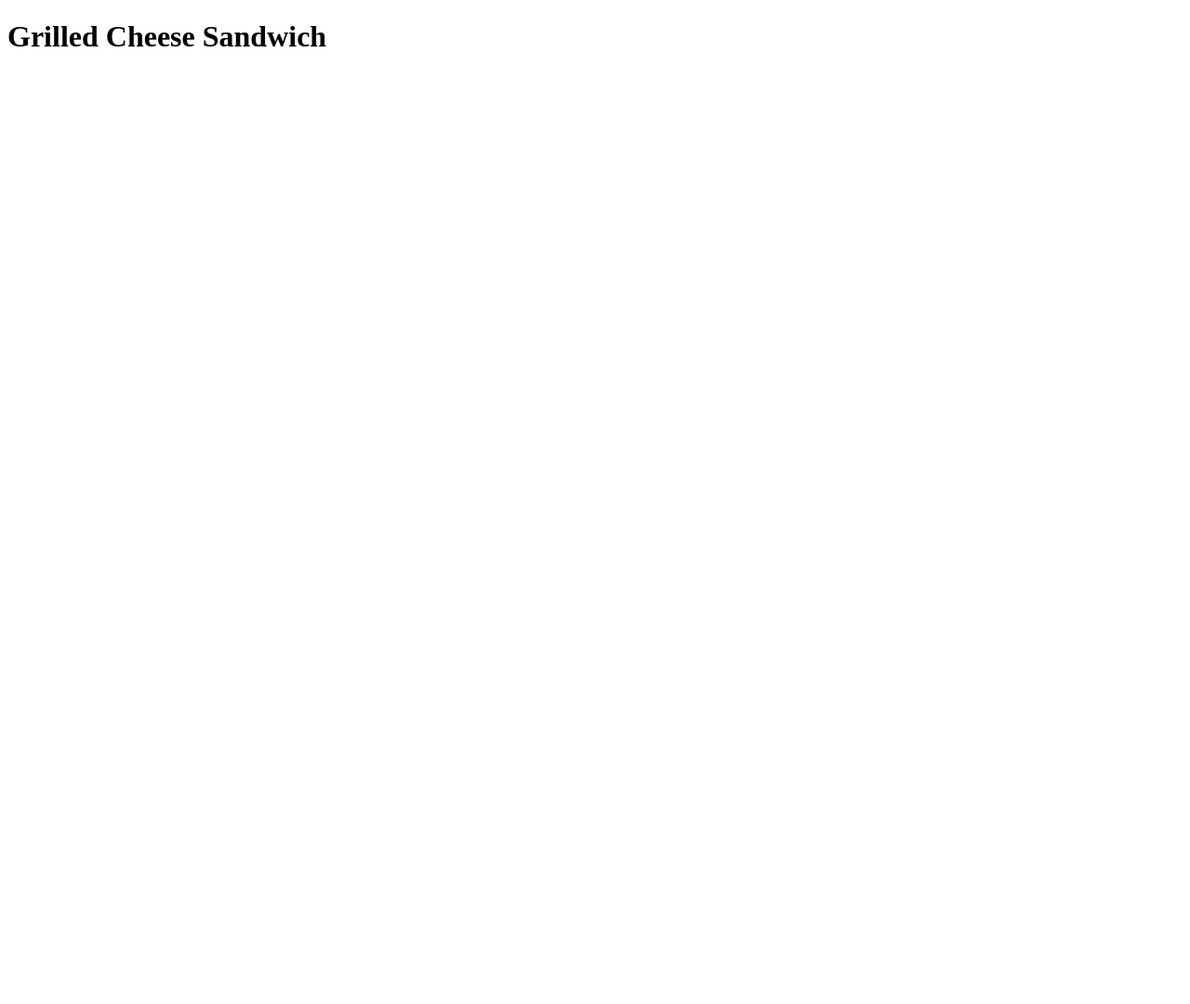
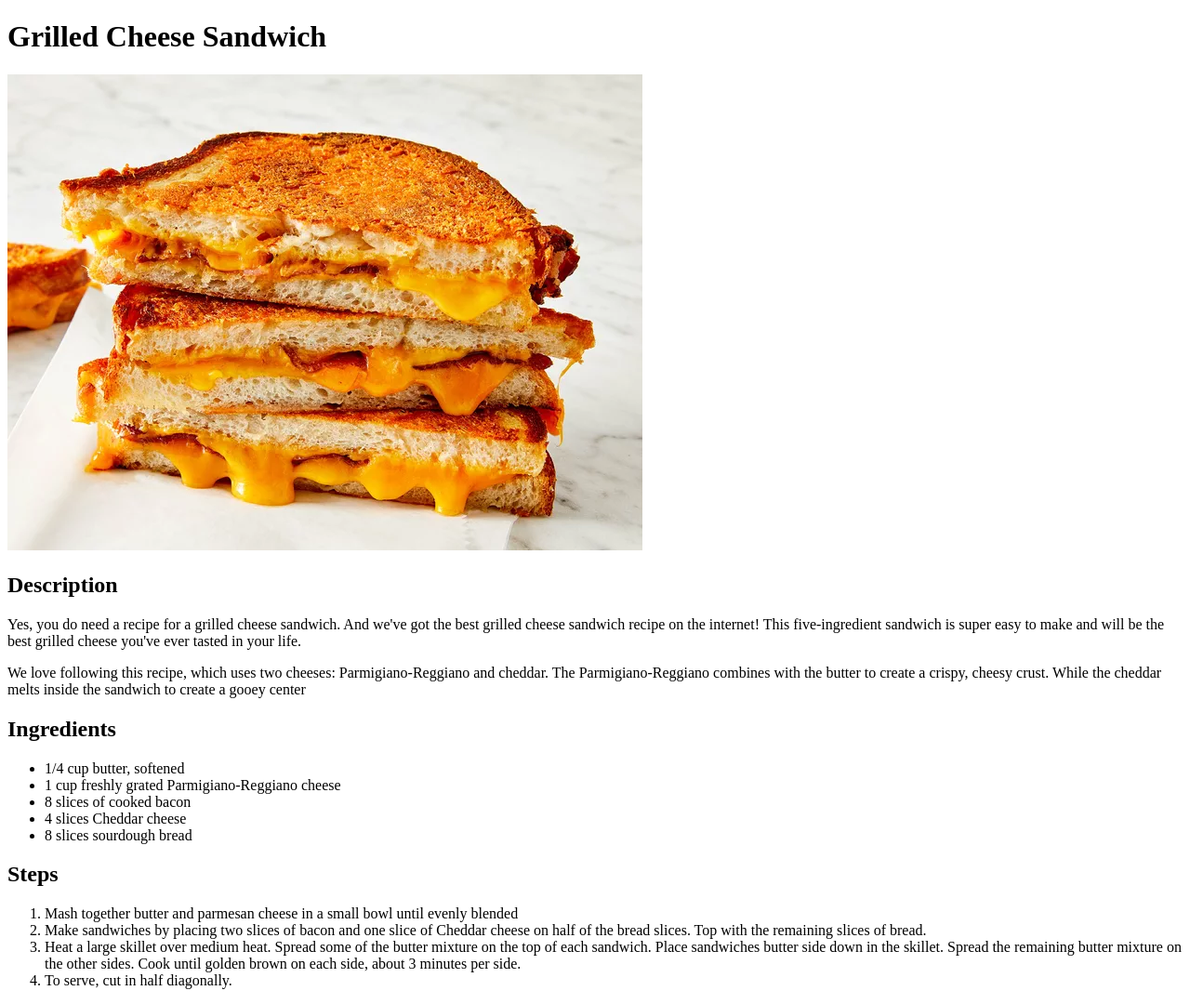
Before and after one commit to madcodex2003/odin-recipes, a plain HTML site: page recipes/grilledCheeseSandwich.html in a window 1280 px wide. Shown: the whole page at 93% size. Before the commit the page ends 800 px from the top, so only its background shows below. Drawn offline with Linux system fonts and the light colour scheme.

Commit message:
Adding more recipeies and formatting text with html

```diff
--- a/recipes/grilledCheeseSandwich.html
+++ b/recipes/grilledCheeseSandwich.html
@@ -4,9 +4,43 @@
     <meta charset="UTF-8">
     <meta name="viewport" content="width=device-width, initial-scale=1.0">
     <title>Grilled Cheese Sandwich</title>
+
 </head>
 <body>
     <h1>Grilled Cheese Sandwich</h1>
-    <img src="">
+    <img src="images/grilledCheeseSandwich.webp">
+    <h2>Description</h2>
+    <p>
+        Yes, you do need a recipe for a grilled cheese sandwich.
+        And we've got the best grilled cheese sandwich recipe on the internet!
+        This five-ingredient sandwich is super easy to make and
+        will be the best grilled cheese you've ever tasted in your life.
+    </p>
+    <p>
+        We love following this recipe, which uses two cheeses: Parmigiano-Reggiano and cheddar.
+        The Parmigiano-Reggiano combines with the butter to create a crispy, cheesy crust.
+        While the cheddar melts inside the sandwich to create a gooey center
+    </p>
+    <h2>Ingredients</h2>
+    <ul>
+        <li>1/4 cup butter, softened</li>
+        <li>1 cup freshly grated Parmigiano-Reggiano cheese</li>
+        <li>8 slices of cooked bacon</li>
+        <li>4 slices Cheddar cheese</li>
+        <li>8 slices sourdough bread</li>
+    </ul>
+    <h2>Steps</h2>
+    <ol>
+        <li>Mash together butter and parmesan cheese in a small bowl until evenly blended</li>
+        <li>Make sandwiches by placing two slices of bacon and one slice of Cheddar cheese on half of the bread slices. Top with the remaining slices of bread.</li>
+        <li>
+            Heat a large skillet over medium heat.
+            Spread some of the butter mixture on the top of each sandwich.
+            Place sandwiches butter side down in the skillet.
+            Spread the remaining butter mixture on the other sides.
+            Cook until golden brown on each side, about 3 minutes per side.
+        </li>
+        <li>To serve, cut in half diagonally.</li>
+    </ol>
 </body>
 </html>
```
Also changed, not shown: index.html (+1 -0 lines), recipes/macAndCheese.html (+34 -1 lines), recipes/images/macandcheese.jpg (added).
